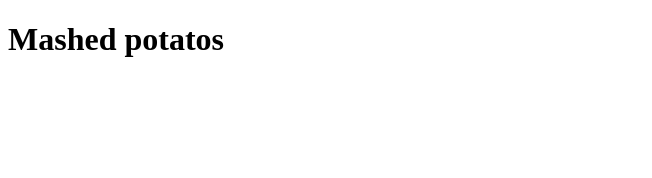
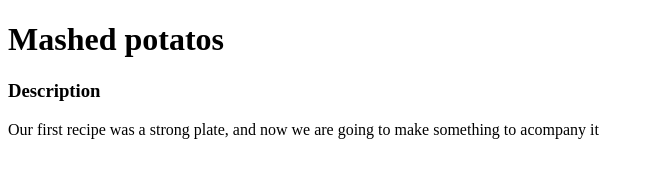
Before and after one commit to CesarAlejandro27/odin-recipes, a plain HTML site: page recipes/mashed_potatos.html in a window 1280 px wide. Shown: the whole page, without its empty margins (0-652 px from the left). Drawn offline with Linux system fonts and the light colour scheme.

Commit message:
Agregue la descripsion a la receta de las papitas

```diff
--- a/recipes/mashed_potatos.html
+++ b/recipes/mashed_potatos.html
@@ -7,6 +7,10 @@
 </head>
 <body>
     <h1>Mashed potatos</h1>
+    <h3>Description</h3>
+    <p>Our first recipe was a strong plate, and now we are going to
+         make something to acompany it </p>
+
 
 </body>
 </html>
```
